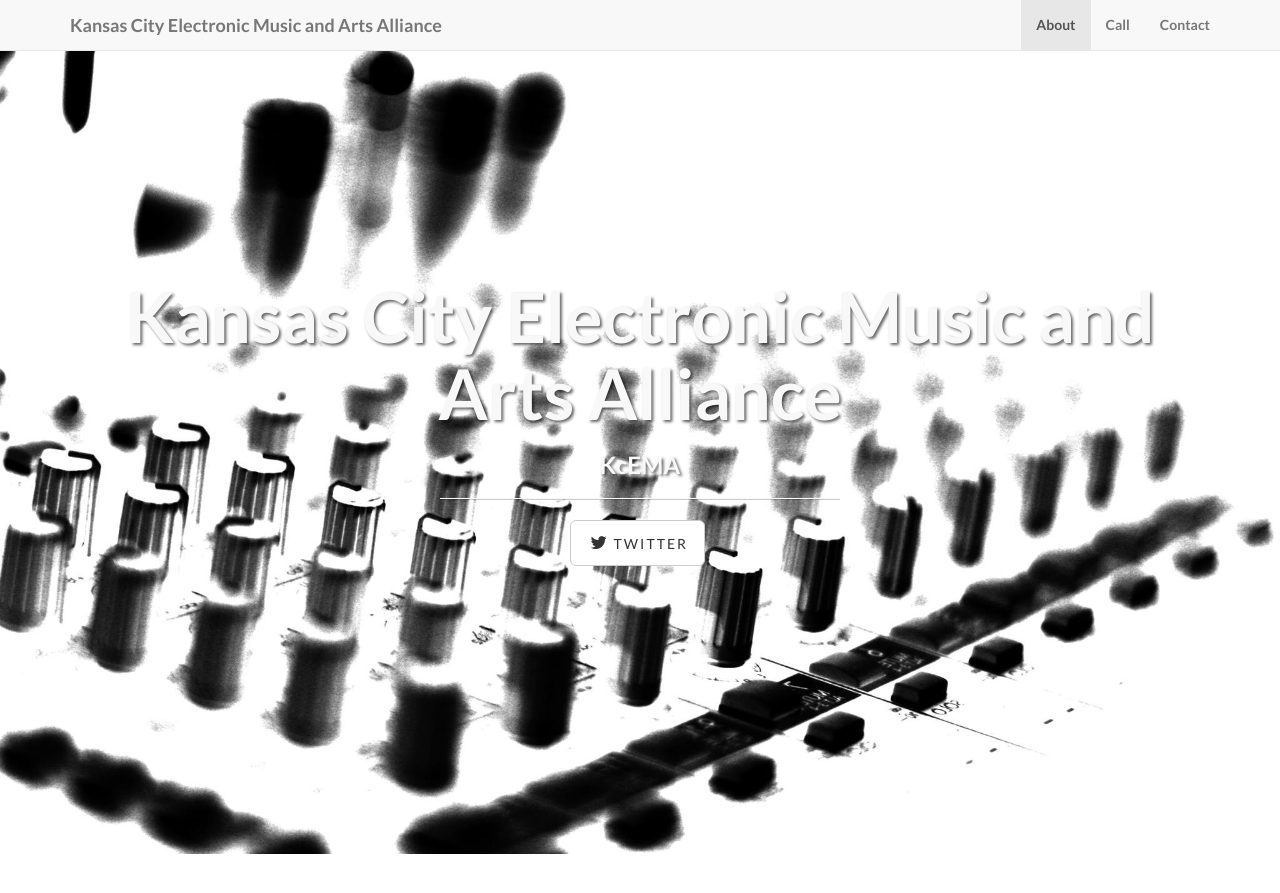
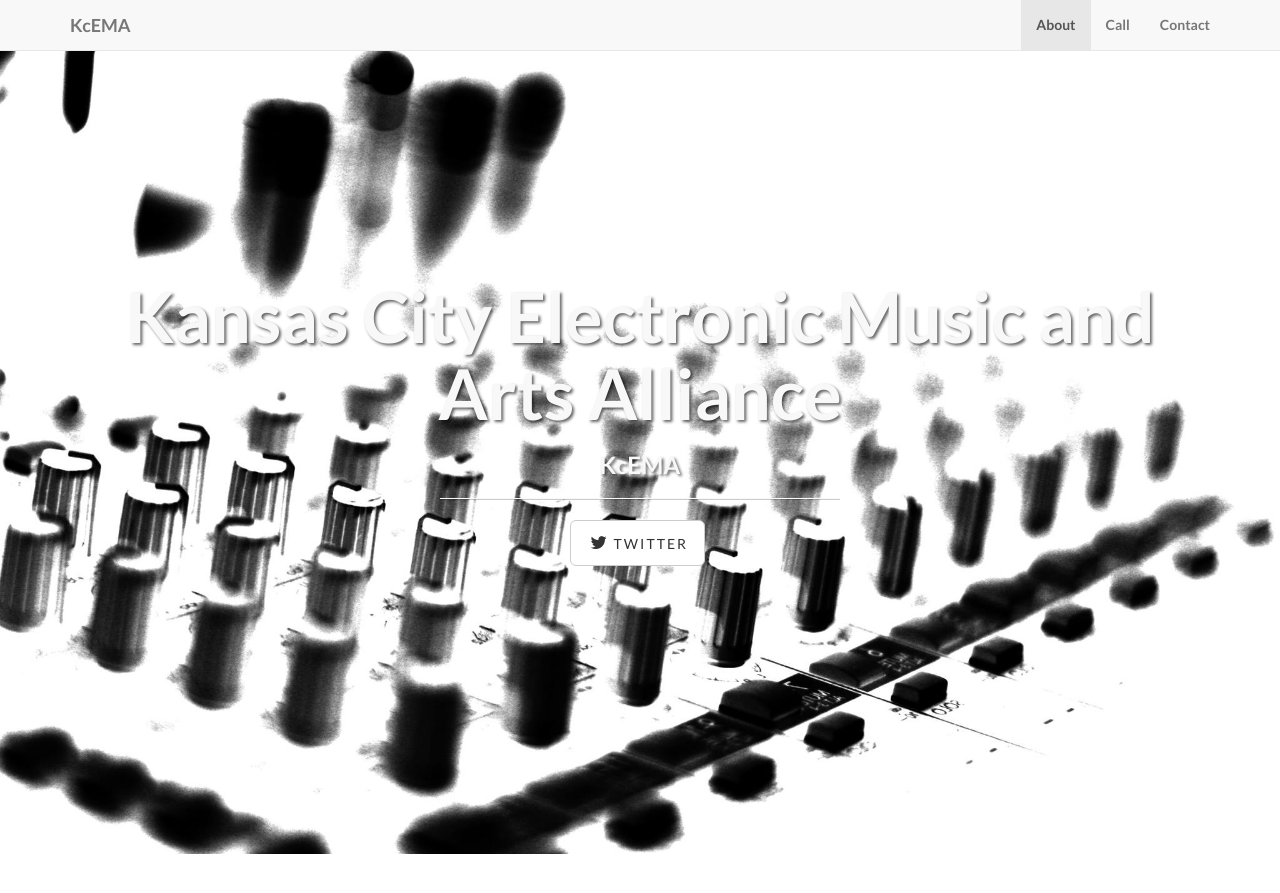
Before and after one commit to kcema/home, a Jekyll site: the page built from index.html, in a window 1280 px wide and 900 px high. Shown: the top 893 px of the window. Built offline with Jekyll 4.4.1, drawn with Linux system fonts in a browser that asks for light colours.

Commit message:
Update _config.yml

```diff
--- a/_config.yml
+++ b/_config.yml
@@ -3,7 +3,7 @@
 # ----------------------- #
 
 url: http://kcema.net
-title: Kansas City Electronic Music and Arts Alliance
+title: KcEMA
 email: your-email@domain.com
 author: KcEMA
 description: > # "Write an awesome description for your new site here.
```
